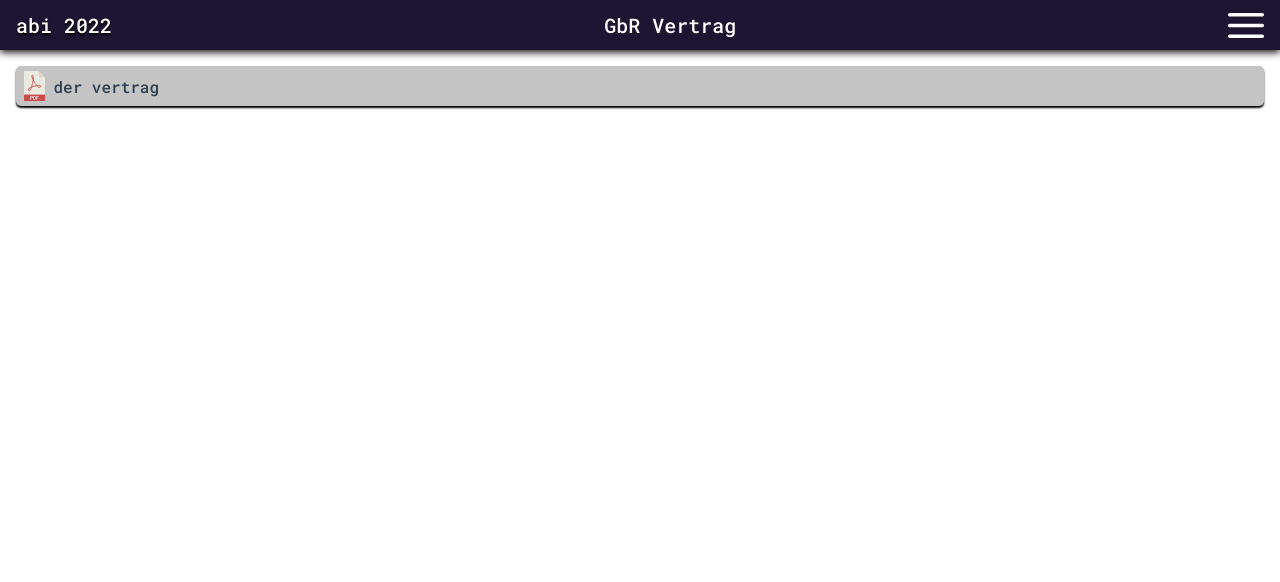
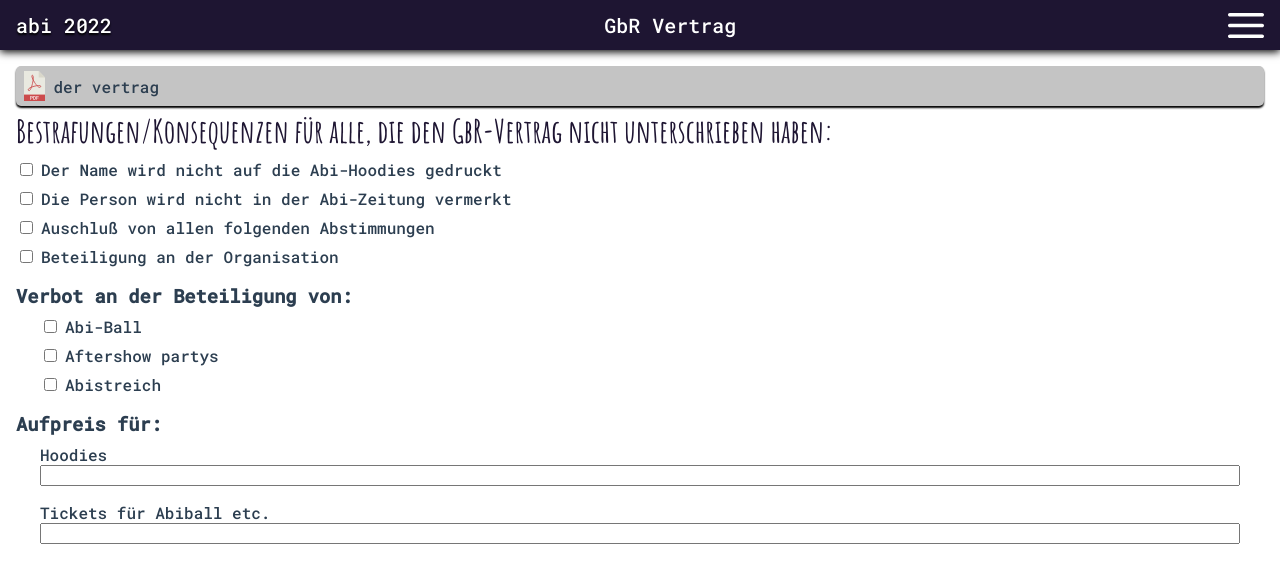
Before and after one commit to aarondiel/abi-website, a Vue app: page /gbr in a window 1280 px wide. Shown: the top 582 px of the page. Built offline with nearby package versions, Linux system fonts and the light colour scheme.

Commit message:
basic layout of the gbr voting

```diff
--- a/src/components/FileMenu.vue
+++ b/src/components/FileMenu.vue
@@ -38,7 +38,6 @@ export default {
 	display: flex;
 	align-items: center;
 	height: 40px;
-	margin: 1rem;
 	background-color: colors.$grey;
 	border-radius: 5px;
 	box-shadow: 0 2px 2px #000000;
--- a/src/scss/colors.scss
+++ b/src/scss/colors.scss
@@ -1,3 +1,4 @@
 $primary: #1E1532;
 $secondary: #675C80;
 $grey: #C4C4C4;
+$black: #000000;
--- a/src/views/Gbr.vue
+++ b/src/views/Gbr.vue
@@ -3,6 +3,69 @@
 		<FileMenu fileType="pdf" text>
 			der vertrag
 		</FileMenu>
+
+		<h2>Bestrafungen/Konsequenzen für alle, die den GbR-Vertrag nicht unterschrieben haben:</h2>
+
+		<form>
+			<input id='hoodies-checkbox' type='checkbox' name='test'/>
+			<label for='hoodies-checkbox'>Der Name wird nicht auf die Abi-Hoodies gedruckt</label>
+		</form>
+
+		<form>
+			<input id='paper-checkbox' type='checkbox' name='test'/>
+			<label for='paper-checkbox'>Die Person wird nicht in der Abi-Zeitung vermerkt</label>
+		</form>
+
+		<form>
+			<input id='votings-checkbox' type='checkbox' name='test'/>
+			<label for='votings-checkbox'>Auschluß von allen folgenden Abstimmungen</label>
+		</form>
+
+		<form>
+			<input id='abi-prank-checkbox' type='checkbox' name='test'/>
+			<label for='abi-prank-checkbox'>Beteiligung an der Organisation</label>
+		</form>
+
+		<h3>Verbot an der Beteiligung von:</h3>
+		<ul class='subpoints'>
+			<li>
+				<form>
+					<input id='abi-prom-checkbox' type='checkbox'/>
+					<label for='abi-prom-checkbox'>Abi-Ball</label>
+				</form>
+			</li>
+
+			<li>
+				<form>
+					<input id='aftershow-checkbox' type='checkbox'/>
+					<label for='aftershow-checkbox'>Aftershow partys</label>
+				</form>
+			</li>
+
+			<li>
+				<form>
+					<input id='abi-prank-checkbox' type='checkbox'/>
+					<label for='abi-prank-checkbox'>Abistreich</label>
+				</form>
+			</li>
+		</ul>
+
+		<h3>Aufpreis für:</h3>
+		<ul>
+			<li>
+				<form class='wrap'>
+					<label for='extra-hoodies'>Hoodies</label>
+					<input id='extra-hoodies' type='text'/>
+				</form>
+			</li>
+
+			<li>
+				<form class='wrap'>
+					<label for='extra-tickets'>Tickets für Abiball etc.</label>
+					<input id='extra-tickets' type='text'/>
+				</form>
+			</li>
+		</ul>
 	</div>
 </template>
 
@@ -18,4 +81,46 @@ export default {
 </script>
 
 <style lang="scss" scoped>
+@use '../scss/fonts';
+@use '../scss/colors';
+
+.gbr {
+	margin: 1rem 1rem 0 1rem;
+
+	h2 {
+		margin: 0.25rem 0 0 0;
+		font-family: fonts.$cursive;
+		font-size: 2rem;
+		color: colors.$primary;
+	}
+
+	h3 {
+		margin: 1rem 0 0 0;
+	}
+
+	form {
+		display: flex;
+		align-items: center;
+		margin: 0.5rem 0;
+
+		&.wrap {
+			flex-wrap: wrap;
+		}
+	}
+
+	ul {
+		margin: 0;
+		padding: 0 1.5rem;
+		list-style: none;
+	}
+
+	input[type='checkbox'] {
+		margin-right: 0.5rem;
+	}
+
+	input[type='text'] {
+		width: 100%;
+		margin-bottom: 0.5rem;
+	}
+}
 </style>
```
